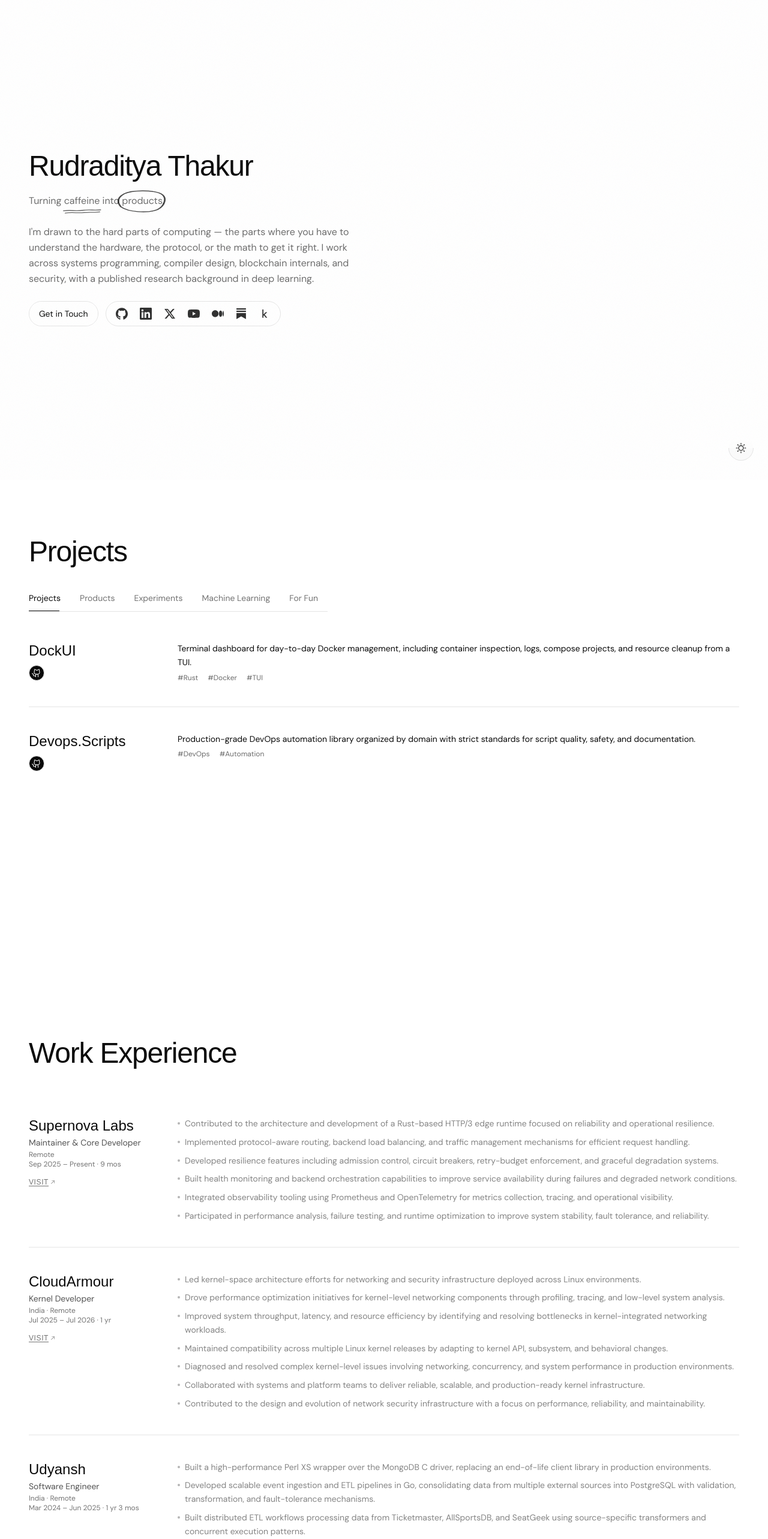
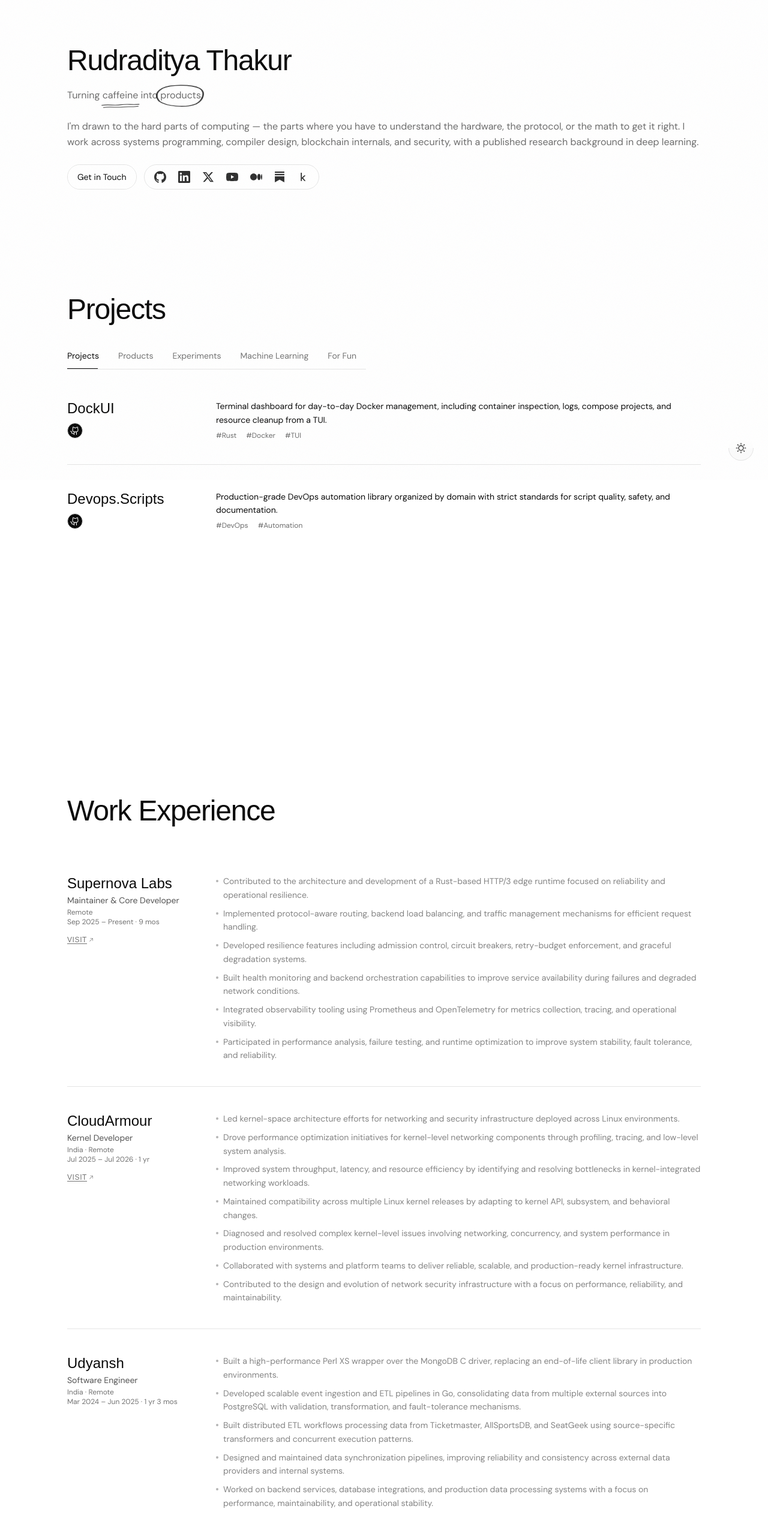
Before and after one commit to rudraditya21/rudraditya21.github.io, a Next.js app: page / in a window 1280 px wide. Shown: the top 2566 px of the page at 60% size. Built offline with nearby package versions, Linux system fonts and the light colour scheme; a web font is replaced by a local one.

Commit message:
updated: layout

```diff
--- a/app/page.tsx
+++ b/app/page.tsx
@@ -85,8 +85,8 @@ export default function Home() {
       />
 
       {/* Main content */}
-      <div>
-        <section id="about" className="flex min-h-svh items-center px-12 py-20">
+      <main className="mx-auto w-full max-w-6xl">
+        <section id="about" className="flex items-start px-12 py-20">
           <div>
             <h1
               className="mb-6 whitespace-nowrap leading-[0.88] tracking-tight text-[clamp(1.15rem,calc((100vw-20rem)/18),3rem)]"
@@ -97,7 +97,7 @@ export default function Home() {
             </h1>
 
             <p
-              className="max-w-md text-base leading-relaxed text-foreground/60 lg:max-w-[34rem]"
+              className="text-base leading-relaxed text-foreground/60"
               style={{ fontFamily: 'var(--font-inter)', ...fadeUp(260) }}
             >
               Turning <span className="relative inline-block">caffeine
@@ -151,7 +151,7 @@ export default function Home() {
             <span className="text-xs">to navigate</span>
           </button>
         </footer>
-      </div>
+      </main>
 
       <Toast visible={toastVisible} />
       <CommandPalette onCopyEmail={copyEmail} />
--- a/components/education.tsx
+++ b/components/education.tsx
@@ -57,7 +57,7 @@ export default function Education() {
   const { ref, inView } = useInView(0.15)
 
   return (
-    <section className="min-h-svh px-12 py-16 md:py-24">
+    <section className="px-12 py-16 md:py-24">
       <h2
         ref={ref as React.RefObject<HTMLHeadingElement>}
         className="mb-10 text-5xl tracking-tight"
--- a/components/interests.tsx
+++ b/components/interests.tsx
@@ -89,7 +89,7 @@ export default function Interests() {
   const { ref, inView } = useInView(0.15)
 
   return (
-    <section className="min-h-svh px-12 py-16 md:py-24">
+    <section className="px-12 py-16 md:py-24">
       <h2
         ref={ref as React.RefObject<HTMLHeadingElement>}
         className="mb-10 text-5xl tracking-tight"
--- a/components/projects.tsx
+++ b/components/projects.tsx
@@ -256,7 +256,7 @@ export default function Projects() {
   const paged = items.slice(page * PER_PAGE, (page + 1) * PER_PAGE)
 
   return (
-    <section className="min-h-svh px-12 py-16 md:py-24">
+    <section className="px-12 py-16 md:py-24">
       <h2
         ref={headingRef as React.RefObject<HTMLHeadingElement>}
         className="mb-10 text-5xl tracking-tight"
--- a/components/publications.tsx
+++ b/components/publications.tsx
@@ -93,7 +93,7 @@ export default function Publications() {
   const { ref, inView } = useInView(0.15)
 
   return (
-    <section className="min-h-svh px-12 py-16 md:py-24">
+    <section className="px-12 py-16 md:py-24">
       <h2
         ref={ref as React.RefObject<HTMLHeadingElement>}
         className="mb-10 text-5xl tracking-tight"
--- a/components/side-quests.tsx
+++ b/components/side-quests.tsx
@@ -121,7 +121,7 @@ export default function SideQuests() {
   const { ref, inView } = useInView(0.15)
 
   return (
-    <section className="min-h-svh px-12 py-16 md:py-24">
+    <section className="px-12 py-16 md:py-24">
       <h2
         ref={ref as React.RefObject<HTMLHeadingElement>}
         className="mb-10 text-6xl tracking-tight"
--- a/components/tools.tsx
+++ b/components/tools.tsx
@@ -76,7 +76,7 @@ export default function Tools() {
   const { ref, inView } = useInView(0.15)
 
   return (
-    <section className="min-h-svh px-12 py-16 md:py-24">
+    <section className="px-12 py-16 md:py-24">
       <h2
         ref={ref as React.RefObject<HTMLHeadingElement>}
         className="mb-10 text-5xl tracking-tight"
--- a/components/work-experience.tsx
+++ b/components/work-experience.tsx
@@ -154,7 +154,7 @@ export default function WorkExperience() {
   const { ref, inView } = useInView(0.15)
 
   return (
-    <section className="min-h-svh px-12 py-16 md:py-24">
+    <section className="px-12 py-16 md:py-24">
       <h2
         ref={ref as React.RefObject<HTMLHeadingElement>}
         className="mb-10 text-5xl tracking-tight"
--- a/components/writing.tsx
+++ b/components/writing.tsx
@@ -41,7 +41,7 @@ export default function Writing() {
   const { ref, inView } = useInView(0.15)
 
   return (
-    <section className="min-h-svh px-12 py-16 md:py-24">
+    <section className="px-12 py-16 md:py-24">
       <h2
         ref={ref as React.RefObject<HTMLHeadingElement>}
         className="mb-10 text-5xl tracking-tight"
```
